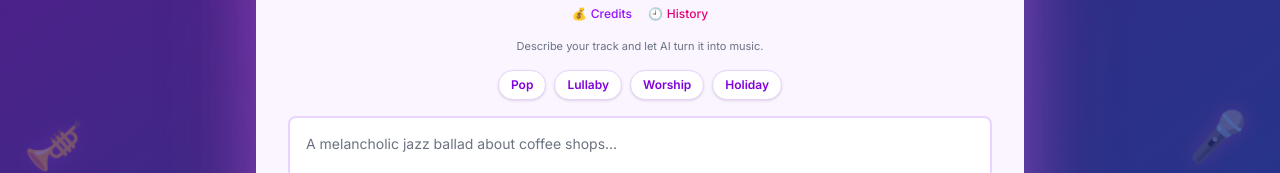
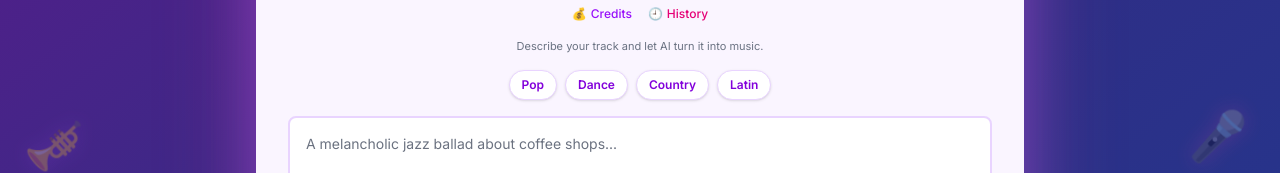
Before and after one commit to jesslearns017/songs4u-test, a Next.js app: page / in a window 1280 px wide. Shown: the part 355-528 px from the top of the page. Built offline with nearby package versions, Linux system fonts and the light colour scheme.

Commit message:
Update template chips: Pop, Dance, Country, Latin

```diff
--- a/app/page.tsx
+++ b/app/page.tsx
@@ -756,16 +756,16 @@ export default function Home() {
           <div className="flex flex-wrap gap-2 justify-center">
             {(language === 'en'
               ? [
-                  { label: 'Pop', text: 'Upbeat pop song with catchy chorus, bright synths, feel-good vibe.' },
-                  { label: 'Lullaby', text: 'Gentle lullaby with soft piano, calming vocals, slow tempo.' },
-                  { label: 'Worship', text: 'Peaceful worship song with acoustic guitar, heartfelt lyrics, uplifting chorus.' },
-                  { label: 'Holiday', text: 'Festive holiday song, warm bells, cheerful melody, family-friendly lyrics.' },
+                  { label: 'Pop', text: 'Upbeat pop, catchy chorus, bright synths, positive lyrics, 120 BPM.' },
+                  { label: 'Dance', text: 'Dance/EDM, energetic beat, big chorus drop, clean pop vocals, festival vibe.' },
+                  { label: 'Country', text: 'Modern country, acoustic guitar + light drums, storytelling lyrics, warm chorus.' },
+                  { label: 'Latin', text: 'Latin pop/reggaeton vibe, syncopated rhythm, upbeat, summer feel, catchy hook.' },
                 ]
               : [
-                  { label: 'Pop', text: 'Canción pop alegre con coro pegajoso, sintetizadores brillantes y buen ánimo.' },
-                  { label: 'Nana', text: 'Nana suave con piano, voz calmada y tempo lento.' },
-                  { label: 'Alabanza', text: 'Canción de alabanza tranquila con guitarra acústica y coro inspirador.' },
-                  { label: 'Navidad', text: 'Canción navideña festiva con campanas y letra familiar.' },
+                  { label: 'Pop', text: 'Pop alegre, coro pegajoso, sintetizadores brillantes, letra positiva, 120 BPM.' },
+                  { label: 'Dance', text: 'Dance/EDM, ritmo enérgico, gran "drop" en el coro, voces pop limpias, vibra de festival.' },
+                  { label: 'Country', text: 'Country moderno, guitarra acústica + percusión suave, letra narrativa, coro cálido.' },
+                  { label: 'Latin', text: 'Vibra de pop latino/reggaetón, ritmo sincopado, animado, sensación de verano, gancho pegajoso.' },
                 ]
             ).map((tmpl) => (
               <button
```
